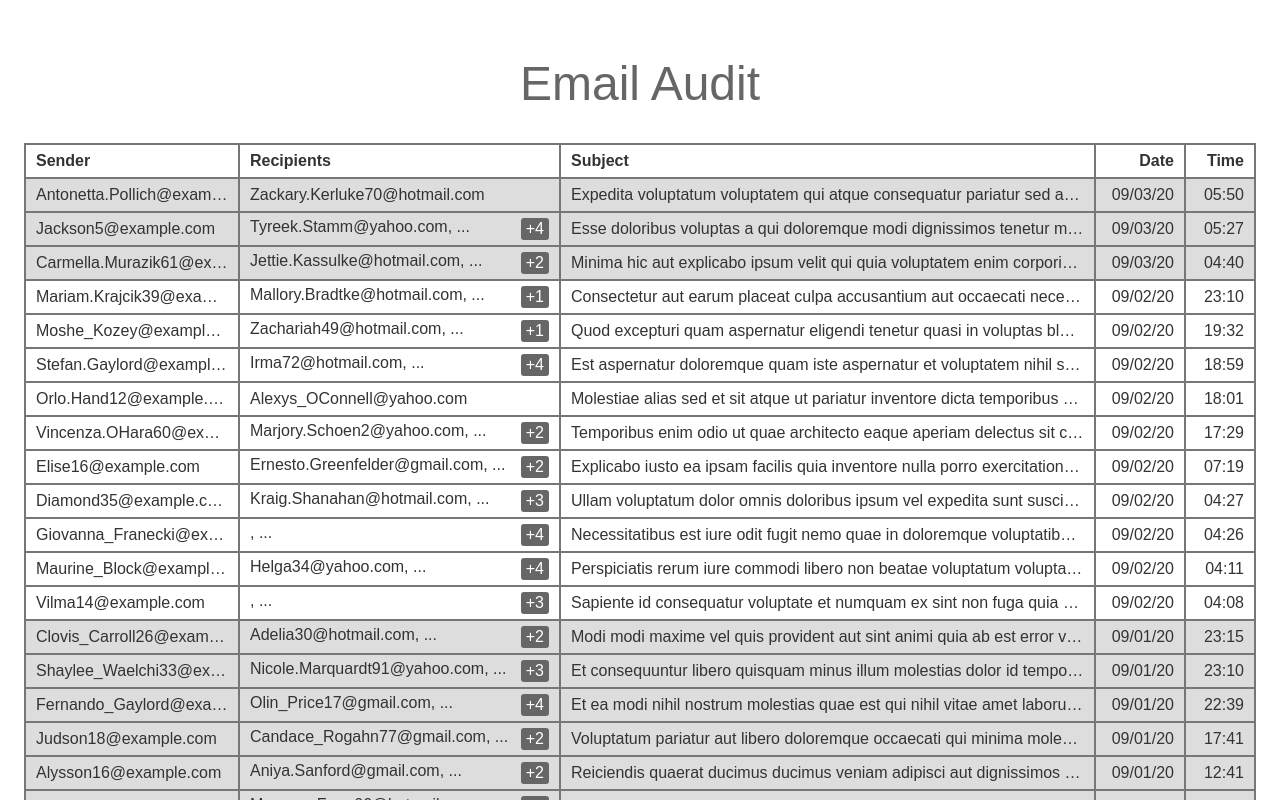
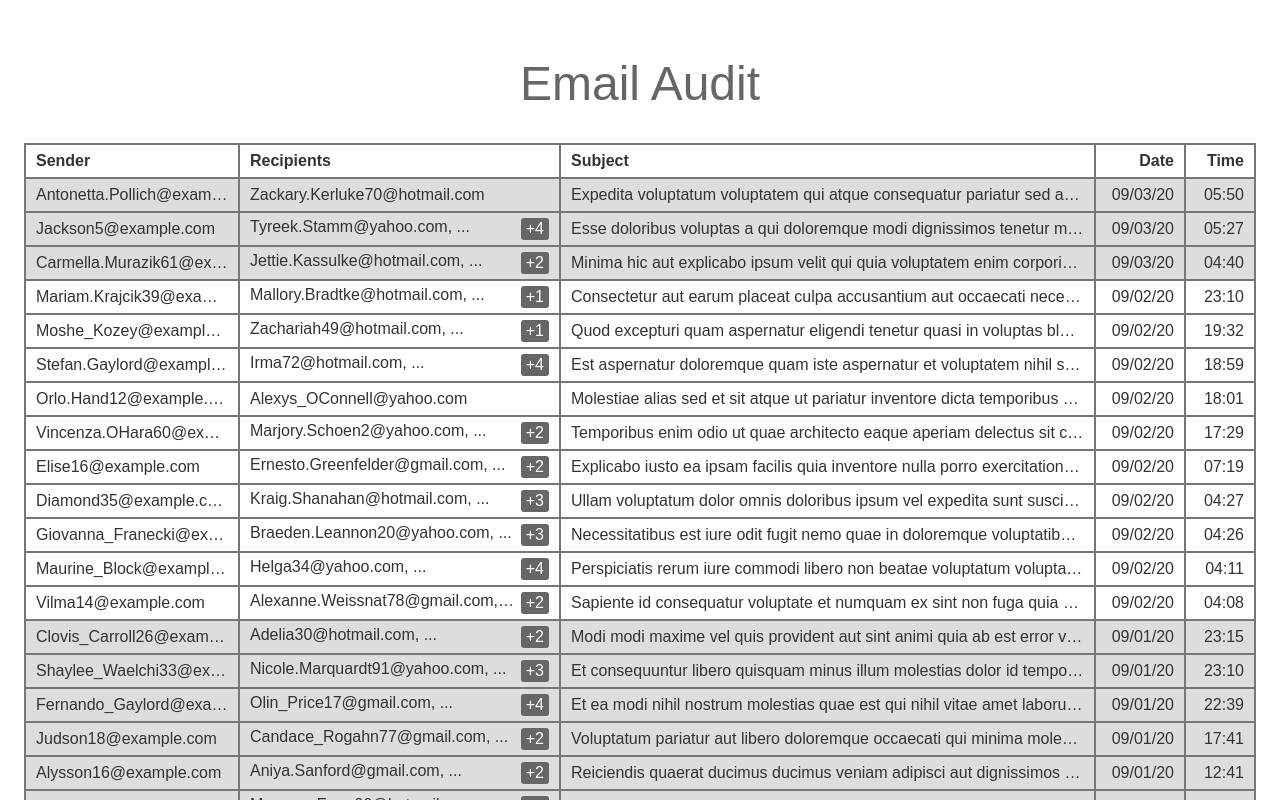
Before and after one commit to kisaragi99/hen, a Svelte app: page / in a window 1280 px wide. Shown: the top 800 px of the page. Built offline with nearby package versions, Linux system fonts and the light colour scheme.

Commit message:
everyhing done, good job

```diff
--- a/src/components/RecipientsDisplay.svelte
+++ b/src/components/RecipientsDisplay.svelte
@@ -29,7 +29,7 @@
   // =================================================================||
   // =================================================================||
 
-  onMount(() => {
+  function getTruncatedValues() {
     let cellWidth = wrapper.parentElement.offsetWidth - 61 // - 36 px (Ширина компонента с цифрой с отступами)
     let fullArrayWidth = getTextWidth(stringFromArray)
 
@@ -63,17 +63,25 @@
         }
       })
 
-      wrapper.innerHTML = resultArr.map(el => ` ${el}`) + ", ..."
+      if (resultArr.length === 0) {
+        resultArr.push(arrayOfObjects[0].text)
+      }
+
+      wrapper.innerHTML = resultArr.map(el => ` ${el}`) + ', ...'
       let restNumber = arrayOfObjects.length - resultArr.length
       numberComponent = restNumber
-
-      console.log(restNumber)
     }
 
     getFinalRecipients(cellWidth, recipientsResult)
+  }
+
+  onMount(() => {
+    getTruncatedValues()
   })
 
-
+  window.addEventListener('resize', () => {
+    getTruncatedValues()
+  })
 </script>
 
 <style>
@@ -96,10 +104,16 @@
     white-space: nowrap;
     text-overflow: ellipsis;
   }
+  .recipientEmail {
+    text-overflow: ellipsis;
+    overflow: hidden;
+  }
 </style>
 
 {#if numberComponent === 0}
-  <span bind:this={wrapper} class="recipientEmail">{recipientsResult.map(el => ` ${el}`)}</span>
+  <span bind:this={wrapper} class="recipientEmail">
+    {recipientsResult.map(el => ` ${el}`)}
+  </span>
 {:else}
   <div class="wrapper">
     <span bind:this={wrapper} class="recipientEmail">{recipientsResult}</span>
```
